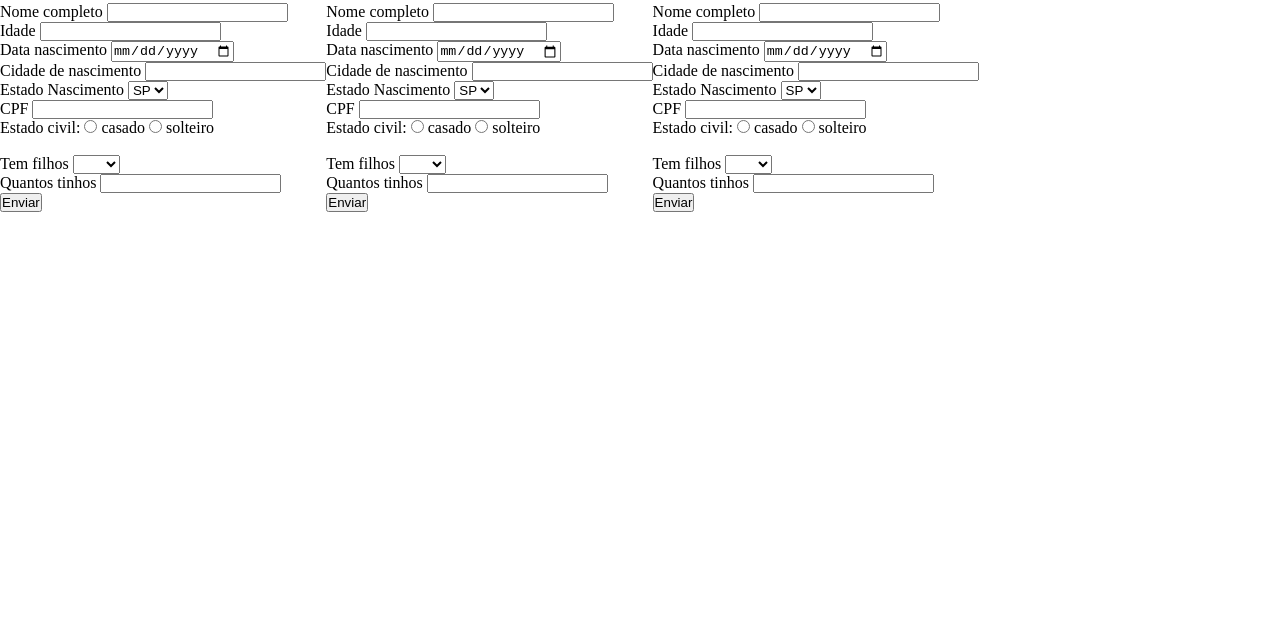
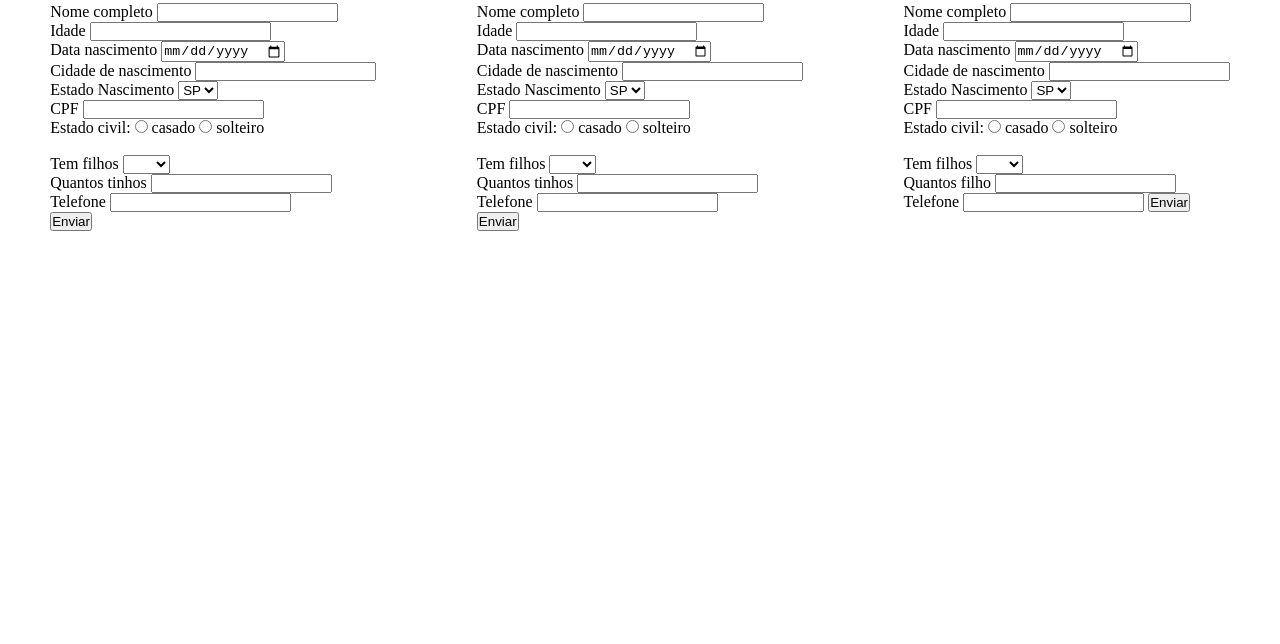
Before and after one commit to bhcabrera1991/Cancer, a plain HTML site: page solicitante/solicitante.html in a window 1280 px wide. Shown: the part 156-800 px from the top of the page. Drawn offline with Linux system fonts and the light colour scheme.

Commit message:
atualizando a pagina pedido

```diff
--- a/index.css
+++ b/index.css
@@ -49,9 +49,9 @@ a{
 }
 
 .pedido{
-    color: red;
     text-align: center;
     width: 100%;
+
 }
 
 .divcorpo{
--- a/solicitante/solicitante.css
+++ b/solicitante/solicitante.css
@@ -34,4 +34,10 @@ a{
 
 main{
     display: flex;
+    justify-content: space-around;
 }
+
+.divformulario{
+    text-align: justify;
+
+}
--- a/solicitante/solicitante.html
+++ b/solicitante/solicitante.html
@@ -33,7 +33,7 @@
     </header>
 
     <main>
-        <div>
+        <div class="divformulario">
             <form action=""> <h1>Solicitação de doação</h1>
                 <br>
                 <label for="nome">Nome completo</label>
@@ -74,13 +74,17 @@
                 <label for="quantos">Quantos tinhos</label>
                 <input type="number" id="quantos" name="quantos">
                 <br>
+                <label for="contato">Telefone</label>
+                <input type="tel" id="contato" name="contato">
+                <br>
                 <button type="submit">Enviar</button>
 
             </form>
         </div>
 
 
-        <div>
+
+        <div class="divformulario">
              <form action=""> <h1>Cadastro da ONG</h1>
                 <br>
                 <label for="nome">Nome completo</label>
@@ -121,13 +125,16 @@
                 <label for="quantos">Quantos tinhos</label>
                 <input type="number" id="quantos" name="quantos">
                 <br>
+                <label for="contato">Telefone</label>
+                <input type="tel" id="contato" name="contato">
+                <br>
                 <button type="submit">Enviar</button>
 
             </form>
 
         </div>
 
-         <div>
+         <div class="divformulario">
              <form action=""> <h1>Cadastro do cabeleleiro</h1>
                 <br>
                 <label for="nome">Nome completo</label>
@@ -165,9 +172,11 @@
                     <option value="Nao">Nao</option>
                 </select>
                 <br>
-                <label for="quantos">Quantos tinhos</label>
+                <label for="quantos">Quantos filho</label>
                 <input type="number" id="quantos" name="quantos">
                 <br>
+                <label for="contato">Telefone</label>
+                <input type="tel" id="contato" name="contato">
                 <button type="submit">Enviar</button>
 
             </form>
```
Also changed, not shown: index.html (+4 -1 lines).
